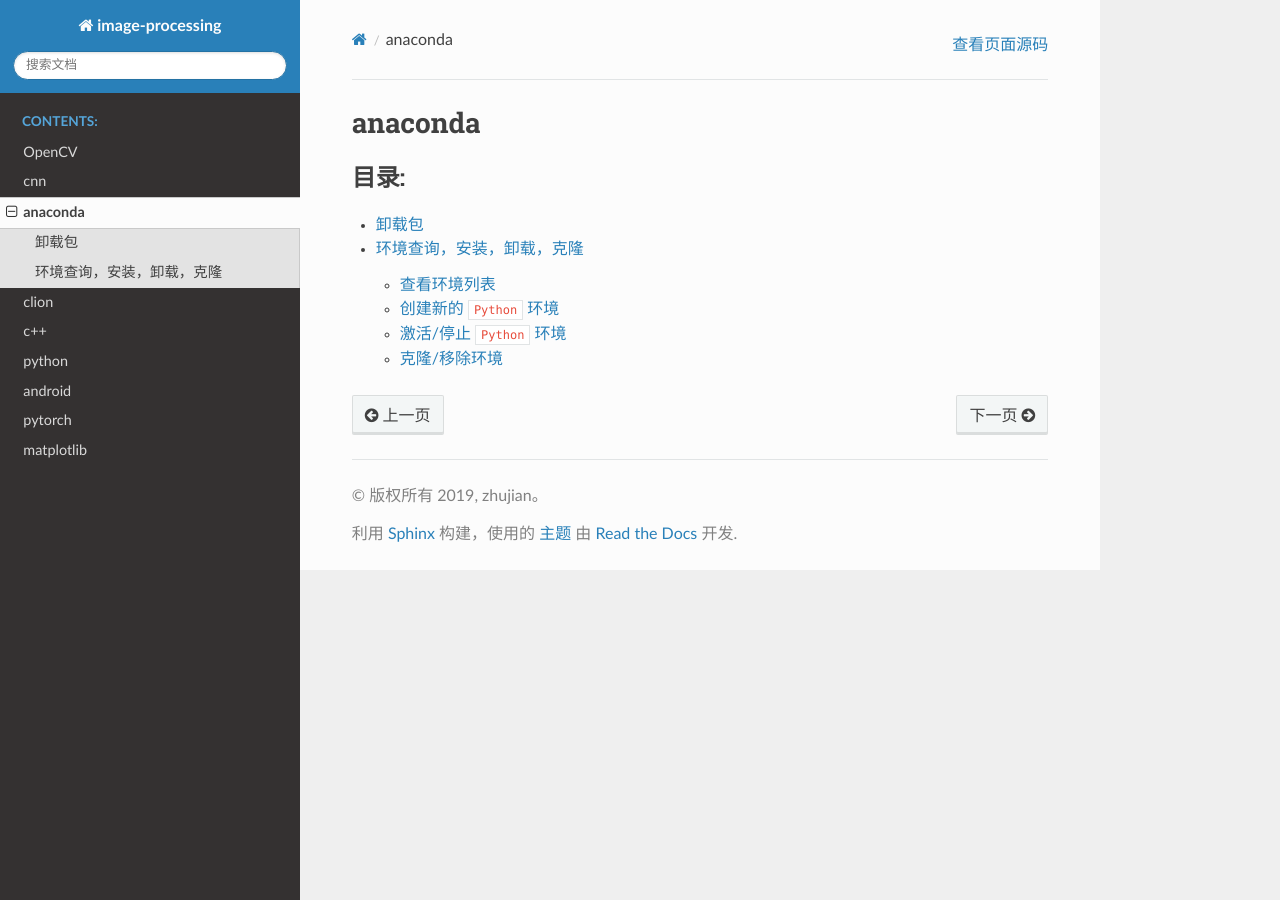
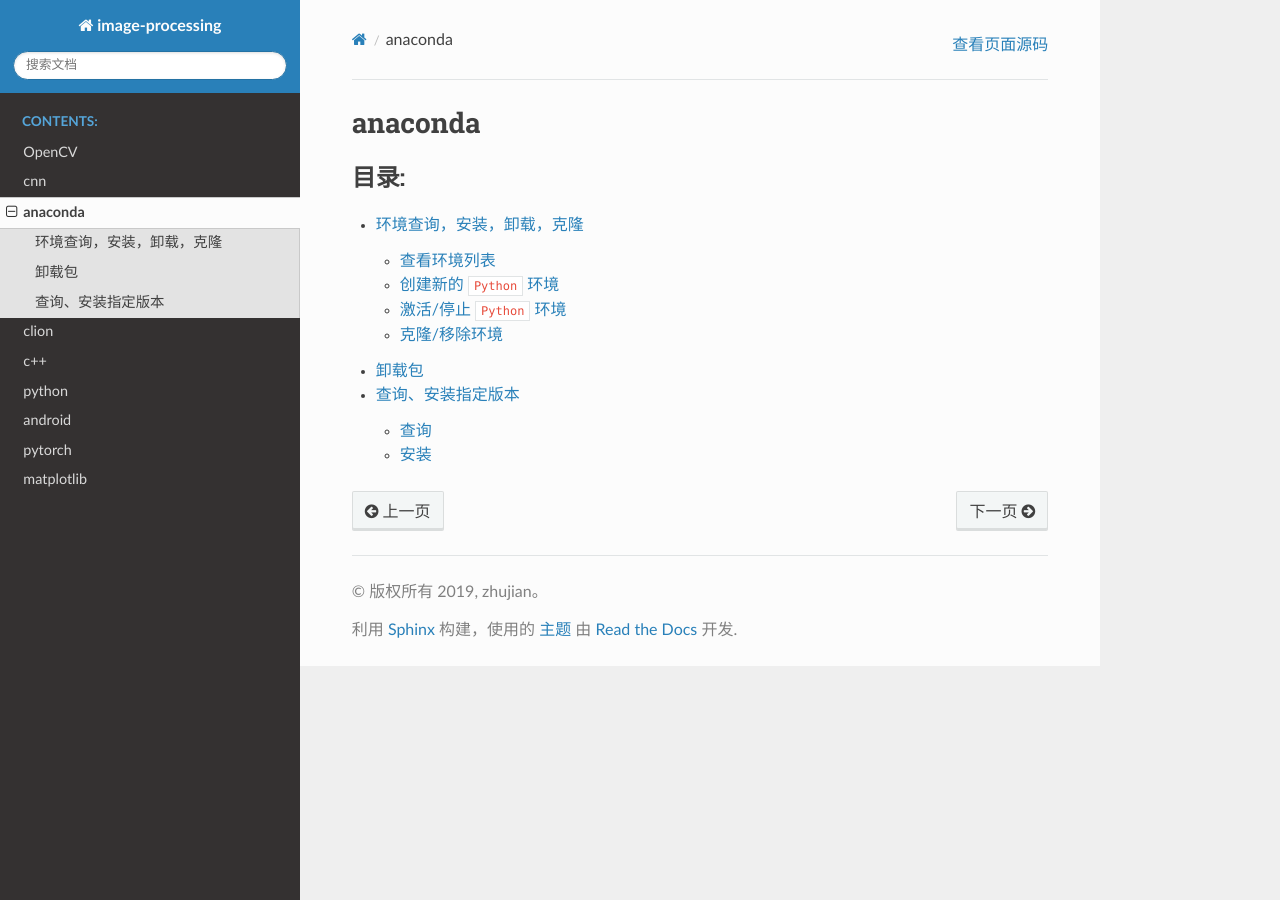
Before and after one commit to Document-Collection/image-processing, a Sphinx documentation site: the page built from docs/source/anaconda.rst, in a window 1280 px wide. Built offline with Sphinx 7.4.7 and the Read the Docs theme 2.0.0, drawn with Linux system fonts in a browser that asks for light colours; pages that are not in the unit, such as notebooks, are missing from menus.

Commit message:
docs(anaconda): 查询/安装程序包

````diff
--- a/docs/source/anaconda.rst
+++ b/docs/source/anaconda.rst
@@ -7,5 +7,6 @@
    :maxdepth: 2
    :caption: 目录:
 
+   anaconda/环境查询，安装，卸载，克隆
    anaconda/卸载包
-   anaconda/环境查询，安装，卸载，克隆
+   anaconda/查询、安装指定版本
--- /dev/null
+++ b/docs/source/anaconda/查询、安装指定版本.md
@@ -0,0 +1,27 @@
+
+# 查询、安装指定版本
+
+参考：[conda 安装指定版本的指定包](https://blog.csdn.net/weixin_37251044/article/details/79274202)
+
+## 查询
+
+* 登录[https://anaconda.org/search](https://anaconda.org/search)查询
+* 使用命令`conda search`查询
+
+使用命令查询时可以制定源地址，常用源地址为`conda-forge`
+
+```
+$ conda search -c conda-forge opencv=4.1.0
+```
+
+## 安装
+
+```
+$ conda install opencv=4.1.0
+```
+
+指定源地址安装
+
+```
+$ conda install -c conda-forge opencv=4.1.0
+```
````
